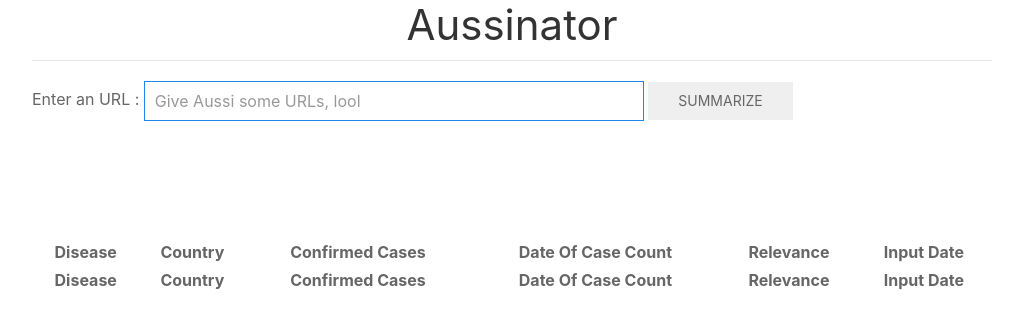
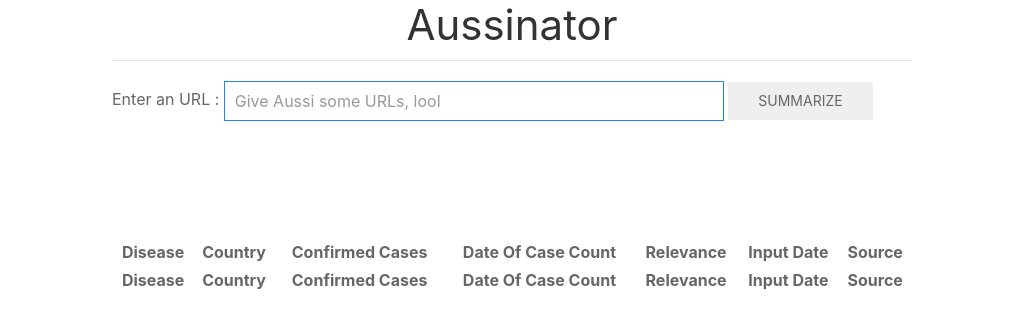
Before and after one commit to aauss/EventEpi, a Flask app: page / in a window 1280 px wide. Shown: the top 329 px of the page, without its empty margins (128-1151 px from the left). Run offline with Flask 2, Linux system fonts and the light colour scheme; lists and menus that the app fills with data are empty; some libraries are stand-ins or nearby versions.

Commit message:
Add clickable URL source for query

```diff
--- a/web_app/app.py
+++ b/web_app/app.py
@@ -53,10 +53,11 @@ def summarize(url=None):
                       'date': parsed["date"][0][0][0].strftime("%d, %B, %Y"),
                       'relevance': relevance,
                       'input_date': datetime.now().strftime('%Y-%b-%d'),
+                      'url': url,
                       }
-    parsed_formatted = (f'In {parsed_as_dict["country"]} are around {parsed_as_dict["confirmed"]} confirmed cases of '
-                        f'{parsed_as_dict["disease"]} as of {parsed_as_dict["date"]}')
-
+    parsed_formatted = (f'In {parsed_as_dict["country"]} are around {parsed_as_dict["confirmed"]} confirmed cases '
+                        f'of {parsed_as_dict["disease"]} as of {parsed_as_dict["date"]}')
+    parsed_formatted = 'test'
     data = {'parsed_formatted': str(parsed_formatted),
             'as_dict': parsed_as_dict,
             }
--- a/web_app/templates/index.html
+++ b/web_app/templates/index.html
@@ -9,7 +9,7 @@
    href="/css/datatables.min.css"/>
     <title>Flask App</title>
   </head>
-  <body style="margin:0 auto; width:960px">
+  <body style="margin:0 auto; width:800px">
      <!-- background="/images/bg.png" > -->
     <h1 align="center" class="uk-heading-divider">Aussinator</h1>
     <form  method="post" id="form">
@@ -29,6 +29,7 @@
                 <th>Date Of Case Count</th>
                 <th>Relevance</th>
                 <th>Input Date</th>
+                <th>Source</th>
             </tr>
         </thead>
         <tfoot>
@@ -39,6 +40,7 @@
               <th>Date Of Case Count</th>
               <th>Relevance</th>
                 <th>Input Date </th>
+                <th>Source</th>
             </tr>
         </tfoot>
     </table>
@@ -62,7 +64,16 @@
             { "data": "confirmed" },
             { "data": "date" },
             { "data": "relevance" },
-            { "data": "input_date" }
+            { "data": "input_date" },
+            {
+                "data": "url",
+                "render": function (data, type, row, meta) {
+                    if (type === 'display') {
+                        data = '<a href="' + data + '">' + data + '</a>';
+                    }
+                    return data;
+                }
+            }
 
         ],
         dom: 'Bfrtip',
```
